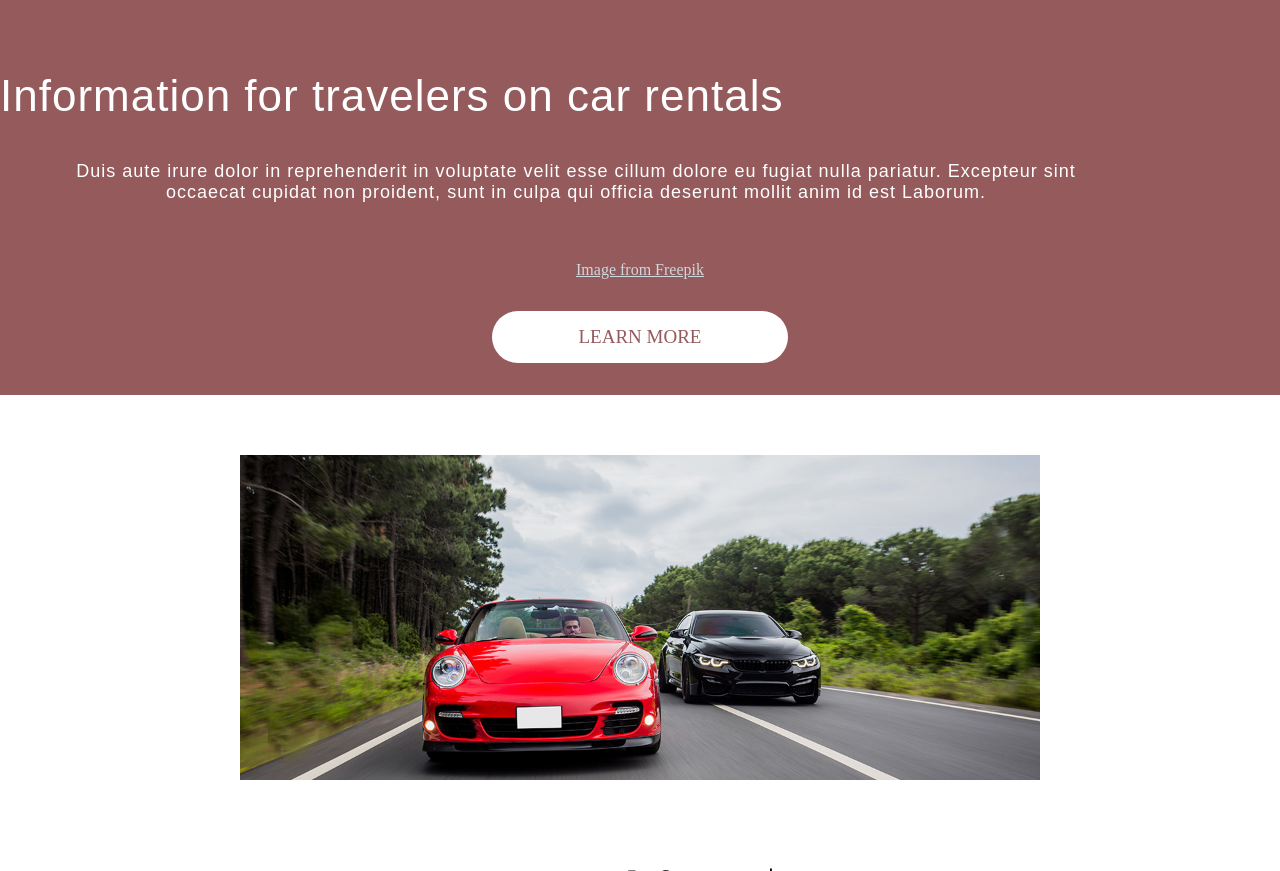
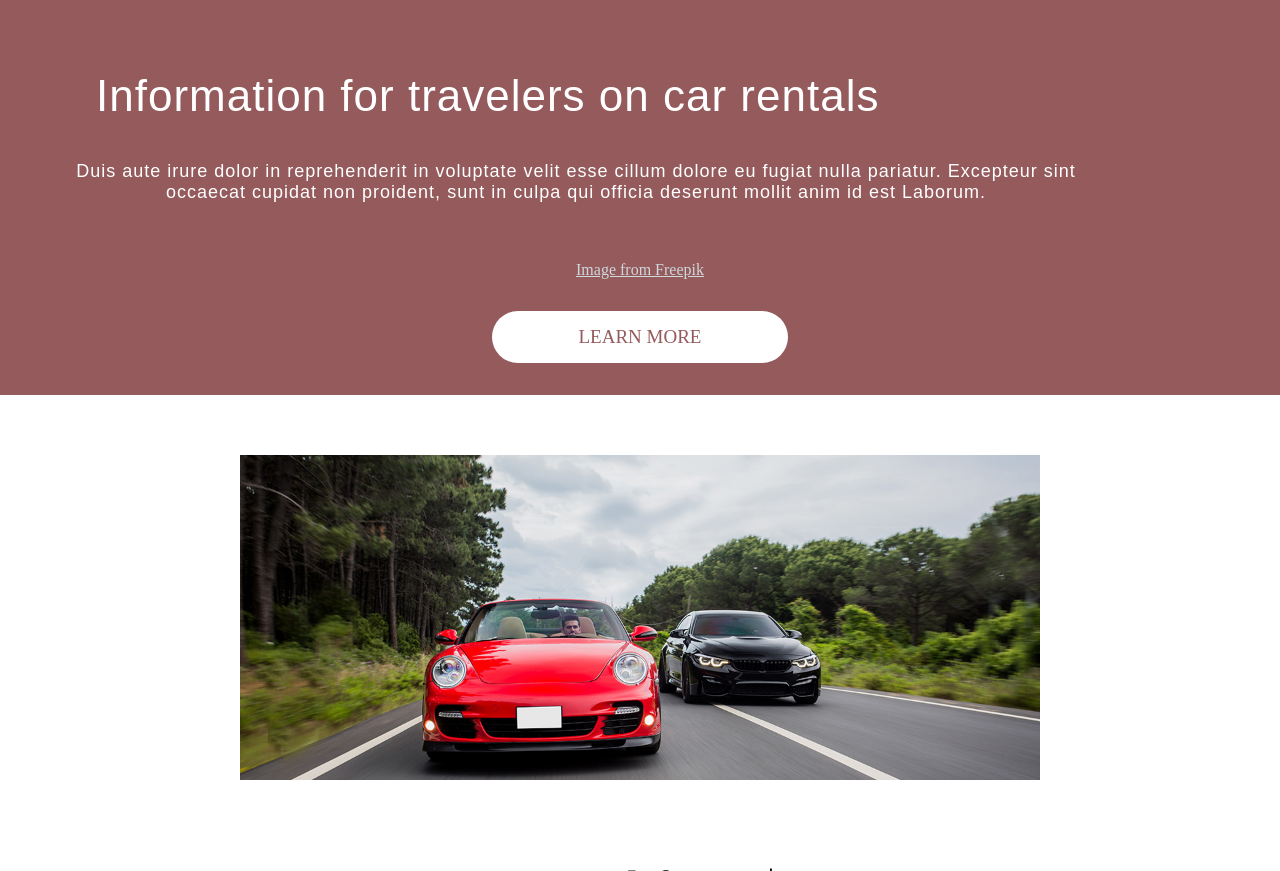
Before and after one commit to serg-kyrios/Git_first, a plain HTML site: page index.html in a window 1280 px wide. Shown: the part 5306-6177 px from the top of the page. Drawn offline with Linux system fonts and the light colour scheme.

Commit message:
init not misteik

```diff
--- a/index.html
+++ b/index.html
@@ -206,7 +206,7 @@
      <div class="imidge_conteiner  pair_none"></div>
 
   </div>
-  <div class="centr" > <div class="text_title">Information for travelers on car rentals</div>
+  <div class="centr" > <div class="text_titles">Information for travelers on car rentals</div>
   <div class="info_text"><div class="text">Duis aute irure dolor in reprehenderit in voluptate velit esse cillum dolore eu fugiat nulla pariatur. Excepteur sint occaecat cupidat non proident, sunt in culpa qui officia deserunt mollit anim id est Laborum.</div>
  </div> <div class="fort_text">
     <div class="underlined_white">Image from Freepik</div>
--- a/scss/index.scss
+++ b/scss/index.scss
@@ -231,6 +231,19 @@ body {
   font-family: Arial, Helvetica, sans-serif;
   word-break: break-all;
 }
+.text_titles {
+  font-size: 44px;
+  font-weight: 100;
+  letter-spacing: 1px;
+  margin: 0px 96px 0px;
+  font-style: sans-serif;
+  display: flex;
+  align-items: center; /*Центрирование по вертикали */
+  color: #ffffff;
+  font-family: Arial, Helvetica, sans-serif;
+  word-break: break-all;
+}
+
 .coment {
   font-size: 1.25rem;
   font-style: sans-serif;
```
Also changed, not shown: css/index.css.
